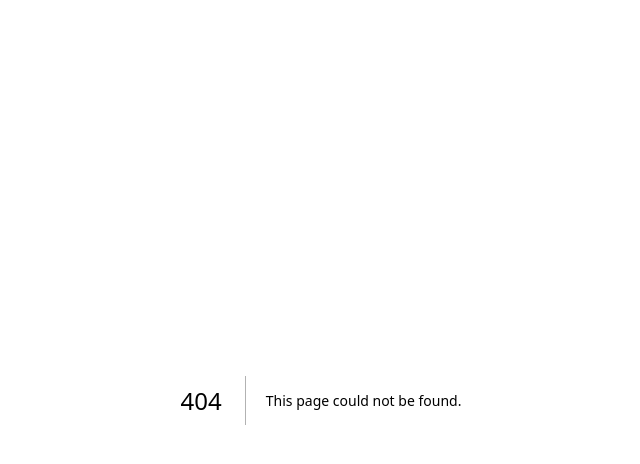
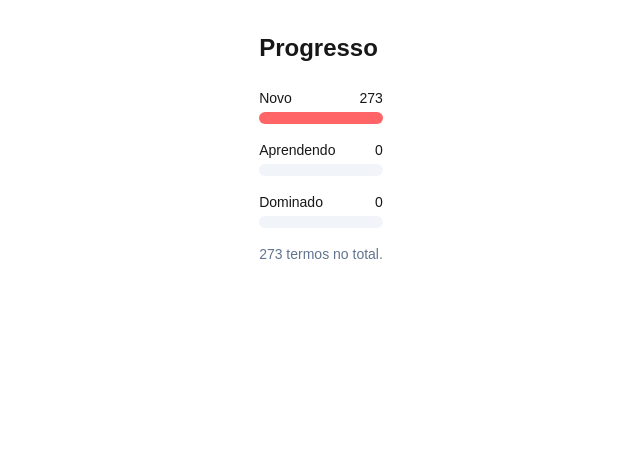
Before and after one commit to grynhas/lorcana-vocab, a Next.js app: page /progress in a window 1280 px wide. Before the commit this address had no page. Shown: the top 464 px of the page, without its empty margins (319-959 px from the left). Built offline with nearby package versions, Linux system fonts and the light colour scheme.

Commit message:
Add progress page with per-level bars

```diff
--- /dev/null
+++ b/app/progress/page.tsx
@@ -0,0 +1,53 @@
+"use client";
+
+import { useEffect, useState } from "react";
+import vocabularyData from "@/data/vocabulary.json";
+import type { ProgressMap, VocabularyEntry } from "@/lib/types";
+import { getLevel, loadProgress } from "@/lib/progress";
+
+const vocabulary = vocabularyData as VocabularyEntry[];
+
+function bucketFor(level: number): "novo" | "aprendendo" | "dominado" {
+  if (level === 0) return "novo";
+  if (level < 3) return "aprendendo";
+  return "dominado";
+}
+
+export default function ProgressPage() {
+  const [progress, setProgress] = useState<ProgressMap>({});
+
+  useEffect(() => {
+    setProgress(loadProgress());
+  }, []);
+
+  const buckets = { novo: 0, aprendendo: 0, dominado: 0 };
+  for (const entry of vocabulary) {
+    buckets[bucketFor(getLevel(progress, entry.term))] += 1;
+  }
+  const total = vocabulary.length;
+
+  function bar(label: string, count: number, colorClass: string) {
+    const pct = total === 0 ? 0 : Math.round((count / total) * 100);
+    return (
+      <div className="mb-4">
+        <div className="mb-1 flex justify-between text-sm">
+          <span>{label}</span>
+          <span>{count}</span>
+        </div>
+        <div className="h-3 overflow-hidden rounded-full bg-slate-100">
+          <div className={`h-full ${colorClass}`} style={{ width: `${pct}%` }} />
+        </div>
+      </div>
+    );
+  }
+
+  return (
+    <div className="mx-auto max-w-md p-8">
+      <h2 className="mb-6 text-2xl font-semibold">Progresso</h2>
+      {bar("Novo", buckets.novo, "bg-red-400")}
+      {bar("Aprendendo", buckets.aprendendo, "bg-amber-400")}
+      {bar("Dominado", buckets.dominado, "bg-green-500")}
+      <p className="mt-4 text-sm text-slate-500">{total} termos no total.</p>
+    </div>
+  );
+}
```
